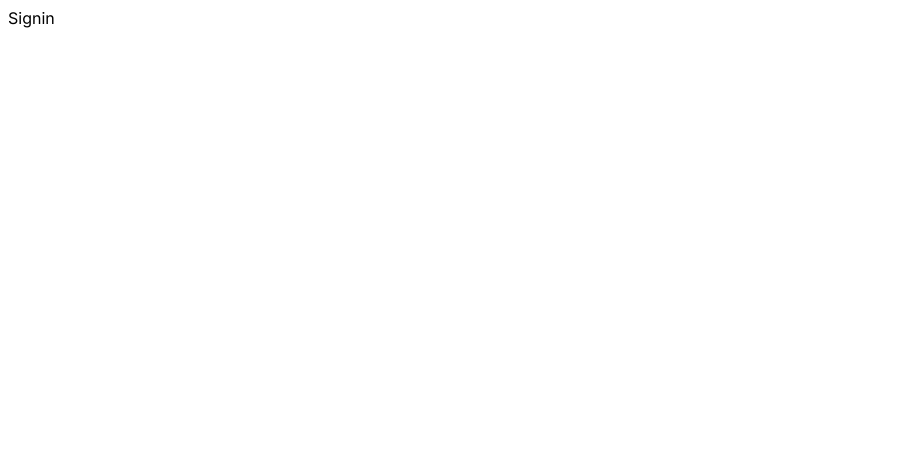
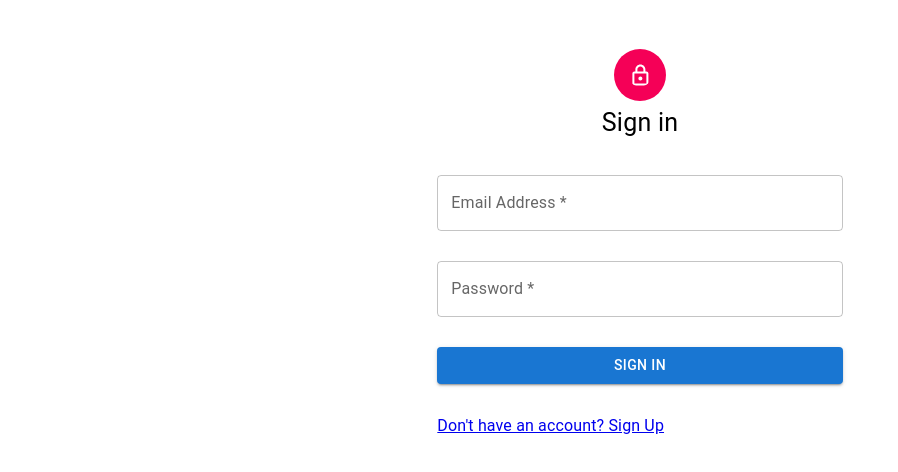
Before and after one commit to szaid6/E-Shop, a React (Create React App) app: page /signin in a window 1280 px wide. Shown: the top 472 px of the page, without its empty margins (0-898 px from the left). Built offline with nearby package versions, Linux system fonts and the light colour scheme.

Commit message:
Implement Signin and Logout components with validation and navigation

```diff
--- a/src/pages/auth/Signin.js
+++ b/src/pages/auth/Signin.js
@@ -1,9 +1,223 @@
 import React from 'react'
+import Grid from "@mui/material/Grid";
+import Box from '@mui/material/Box';
+import LockOutlinedIcon from '@mui/icons-material/LockOutlined';
+import Typography from '@mui/material/Typography';
+import TextField from '@mui/material/TextField';
+import Button from '@mui/material/Button';
+import { Link } from "react-router-dom";
+import CircularProgress from "@mui/material/CircularProgress";
+import Backdrop from "@mui/material/Backdrop";
+import { useState, useEffect } from "react";
+import { Navigate, useNavigate, useLocation } from "react-router-dom";
 
 const Signin = () => {
-  return (
-    <div>Signin</div>
-  )
+
+  let initialState = {
+    username: {
+      value: "",
+      error: false,
+      errorMessage: null,
+    },
+    password: {
+      value: "",
+      error: false,
+      errorMessage: "Please enter valid password.",
+    },
+  };
+
+  const [formData, setFormData] = useState(initialState);
+  const [busy, setBusy] = useState(false);
+  const history = useNavigate();
+  const location = useLocation();
+  const { from } = (location && location.state) || { from: { pathname: "/home" } };
+  const [loggedInUser, setLoggedInUser] = useState(null);
+
+  useEffect(() => {
+    if (loggedInUser) {
+      history(from, { replace: true });
+    }
+  }, [loggedInUser, from, history]);
+
+  let validateAndLoginData = () => {
+    setBusy(true);
+    let data = {
+      ...formData
+    };
+    let requestJson = {};
+    let validDetails = true;
+    for (let k in formData) {
+      let json = getValidity(k, formData[k].value);
+      data[k] = {
+        value: data[k].value,
+        error: !json.valid,
+        errorMessage: json.message,
+      };
+      validDetails = validDetails && json.valid;
+      if (json.valid) {
+        requestJson[k] = data[k].value;
+      }
+    }
+    setFormData(data);
+    if (validDetails) {
+      // Login function here
+      setLoggedInUser(requestJson); // Mock login success
+      setBusy(false);
+    } else {
+      setBusy(false);
+    }
+  };
+
+  let matchRegex = (value, re) => {
+    let regex = new RegExp(re);
+    return regex.test(value);
+  }
+
+  let getValidity = (field, value) => {
+    let valid = true;
+    let message = null;
+    if (value == null || value.length === 0) {
+      valid = false;
+      message = "This field is required.";
+    } else {
+      switch (field) {
+        case "username": {
+          if (value.length > 255) {
+            valid = false;
+            message = "Email can be of length 255 characters";
+          } else {
+            valid = matchRegex(value, "^\\w+([\\.-]?\\w+)*@\\w+([\\.-]?\\w+)*(\\.\\w{2,3})+$");
+            message = "Please enter valid email.";
+          }
+          break;
+        }
+        case "password": {
+          if (value.length < 6 || 40 < value.length) {
+            valid = false;
+            message = "Password's length must be between 6 and 40."
+          }
+          break;
+        }
+        default: {
+          return;
+        }
+      }
+    }
+    return {
+      valid,
+      message
+    };
+  };
+
+  let validateAndSaveLoginData = (fieldName, fieldValue) => {
+    let json = getValidity(fieldName, fieldValue);
+    let data = {
+      ...formData
+    };
+    data[fieldName] = {
+      value: data[fieldName].value,
+      error: !json.valid,
+      errorMessage: json.message,
+    }
+    setFormData(data);
+  };
+
+  let saveOnFieldChange = (field, value) => {
+    setFormData({
+      ...formData,
+      [field]: {
+        ...formData[field],
+        value
+      }
+    });
+  };
+  if (loggedInUser === null) {
+    return (
+      <Box sx={{ flexGrow: 1 }}>
+        <Grid container spacing={1}>
+          <Grid container item spacing={3}>
+            <Grid item xs={4} />
+            <Grid item xs={4}>
+              <div style={{ display: 'flex', justifyContent: 'center', marginTop: "10%" }}>
+                <LockOutlinedIcon style={{
+                  display: 'inline-block',
+                  borderRadius: '60px',
+                  padding: '0.6em 0.6em',
+                  color: '#ffffff',
+                  background: "#f50057"
+                }} />
+              </div>
+              <div style={{ display: 'flex', justifyContent: 'center' }}>
+                <Typography
+                  variant="subtitle1"
+                  noWrap
+                  sx={{
+                    fontSize: "25px",
+                    color: 'inherit',
+                  }}
+                >
+                  Sign in
+                </Typography>
+              </div>
+              <div style={{ display: 'flex', justifyContent: 'center', marginTop: "30px" }}>
+                <TextField id="username"
+                  label="Email Address *"
+                  variant="outlined"
+                  fullWidth
+                  type="email"
+                  value={formData.username.value}
+                  onChange={(event) => saveOnFieldChange("username", event.target.value)}
+                  onBlur={(event) => validateAndSaveLoginData("username", event.target.value)}
+                  error={formData.username.error}
+                  helperText={formData.username.error && formData.username.errorMessage}
+                />
+              </div>
+              <div style={{ display: 'flex', justifyContent: 'center', marginTop: "30px" }}>
+                <TextField id="password"
+                  label="Password *"
+                  variant="outlined"
+                  fullWidth
+                  type="password"
+                  value={formData.password.value}
+                  onChange={(event) => saveOnFieldChange("password", event.target.value)}
+                  onBlur={(event) => validateAndSaveLoginData("password", event.target.value)}
+                  error={formData.password.error}
+                  helperText={formData.password.error && formData.password.errorMessage}
+                />
+              </div>
+              <div style={{ display: 'flex', justifyContent: 'center', marginTop: "30px" }}>
+                <Button variant="contained"
+                  color="primary"
+                  fullWidth
+                  onClick={validateAndLoginData}
+                >
+                  SIGN IN
+                </Button>
+              </div>
+              <div style={{ display: 'flex', justifyContent: 'left', marginTop: "30px" }}>
+                <Link to="/signup">
+                  <Typography variant="body1">
+                    Don't have an account? Sign Up
+                  </Typography>
+                </Link>
+              </div>
+            </Grid>
+            <Grid item xs={4} />
+          </Grid>
+        </Grid>
+        <Backdrop
+          sx={{ color: '#fff', zIndex: (theme) => theme.zIndex.drawer + 1 }}
+          open={busy}
+        >
+          <CircularProgress color="inherit" />
+        </Backdrop>
+      </Box>
+    );
+  } else {
+    return (
+      <Navigate to="/home" />
+    );
+  }
 }
 
 export default Signin
```
Also changed, not shown: src/pages/auth/Logout.js (added, +36 -0 lines).
